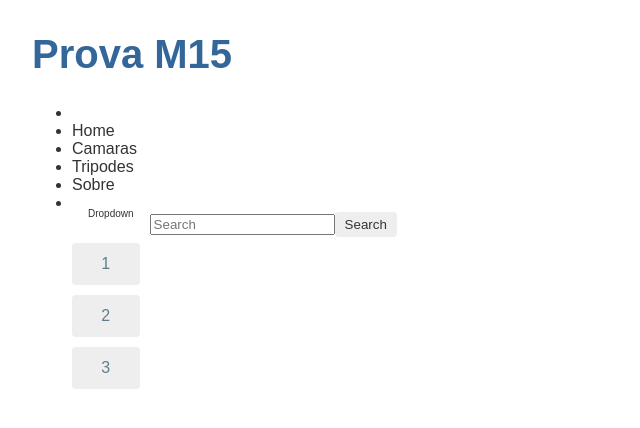
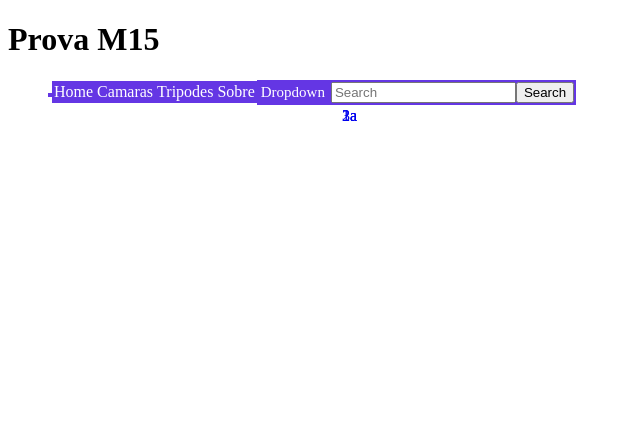
Before and after one commit to abailone93/angular-proves, an Angular app: page / in a window 1280 px wide. Shown: the top 428 px of the page, without its empty margins (0-640 px from the left). Built offline with nearby package versions, Linux system fonts and the light colour scheme.

Commit message:
3 files modified

```diff
--- a/angular.json
+++ b/angular.json
@@ -18,13 +18,9 @@
             "main": "src/main.ts",
             "polyfills": "src/polyfills.ts",
             "tsConfig": "tsconfig.app.json",
-            "assets": [
-              "src/favicon.ico",
-              "src/assets"
-            ],
-            "styles": [
-              "src/styles.css"
-            ],
+            "assets": ["src/favicon.ico", "src/assets"],
+            "styles": ["src/styles.css"],
+            "styles": ["src/app/app.component.css"],
             "scripts": []
           },
           "configurations": {
@@ -83,13 +79,8 @@
             "polyfills": "src/polyfills.ts",
             "tsConfig": "tsconfig.spec.json",
             "karmaConfig": "karma.conf.js",
-            "assets": [
-              "src/favicon.ico",
-              "src/assets"
-            ],
-            "styles": [
-              "src/styles.css"
-            ],
+            "assets": ["src/favicon.ico", "src/assets"],
+            "styles": ["src/styles.css"],
             "scripts": []
           }
         },
@@ -101,9 +92,7 @@
               "tsconfig.spec.json",
               "e2e/tsconfig.json"
             ],
-            "exclude": [
-              "**/node_modules/**"
-            ]
+            "exclude": ["**/node_modules/**"]
           }
         },
         "e2e": {
--- a/src/app/app.component.css
+++ b/src/app/app.component.css
@@ -1,29 +1,51 @@
-.dropdown{
-    float: left;
-    overflow: hidden;
+nav ul li {
+  display: inline-block;
+  color: white;
 }
-.dropdown .dropbtn{
-    /*cursor: pointer;*/
-    font-size: 10px;
+ul div {
+  display: inline-block;
+}
+li {
+  background-color: rgb(100, 54, 228);
+  padding: 2px;
+}
+li:hover {
+  background-color: rgb(143, 137, 226);
+}
+.dropdown {
+  position: relative;
+  display: inline-block;
+}
+.dropdown .dropbtn {
+  font-size: 15px;
   border: none;
   outline: none;
-    padding: 14px 16px;
+  padding: 2px;
   background-color: inherit;
   font-family: inherit;
   margin: 0;
+  color: white;
 }
-.navbar a:hover, .dropdown:hover .dropbtn, .dropbtn:focus {
+.navbar a:hover,
+.dropdown:hover .dropbtn,
+.dropbtn:focus,
+.dropdown-content {
   background-color: rgb(169, 84, 209);
+  color: white;
+  display: block;
+  z-index: 1;
 }
 .dropdown-content a {
+  position: absolute;
   float: none;
-    padding: 12px 16px;
+  padding: 10px 15px;
   text-decoration: none;
   display: block;
   text-align: center;
 }
-.dropdown-content a:hover{
+.dropdown-content a:hover {
   background-color: rgb(161, 133, 154);
+  display: block;
 }
 /*
 Copyright Google LLC. All Rights Reserved.
--- a/src/app/app.component.html
+++ b/src/app/app.component.html
@@ -1,39 +1,41 @@
-<h1>{{title}}</h1>
-<nav>{{navegador}}
+<h1>{{ title }}</h1>
+<nav>
+  {{ navegador }}
   <ul>
     <div>
+      <li></li>
       <li>
-
+        {{ inicio }}
       </li>
       <li>
-                {{inicio}}
+        {{ camaras }}
       </li>
       <li>
-                {{camaras}}
+        {{ tripodes }}
       </li>
       <li>
-                {{tripodes}}
-            </li>
-            <li>
-                {{sobre}}
+        {{ sobre }}
       </li>
       <li>
         <div class="dropdown">
-                    <button class="dropbtn" onclick="myFunction()">Dropdown
+          <button class="dropbtn" onclick="myFunction()">
+            Dropdown
             <i class="fa fa-caret-down"></i>
           </button>
           <div id="myDropdown" class="dropdown-content">
-                        <a href="#">1</a>
-                        <a href="#">2</a>
-                        <a href="#">3</a>
+            <a href="#">1a</a>
+            <a href="#">2a</a>
+            <a href="#">3a</a>
           </div>
         </div>
       </li>
     </div>
+    <li>
       <div>
-            <input type="text" placeholder="Search">
+        <input type="text" placeholder="Search" />
         <button type="submit">Search</button>
       </div>
+    </li>
   </ul>
 </nav>
 
```
Lines whose indentation alone changed are shown as unchanged.
